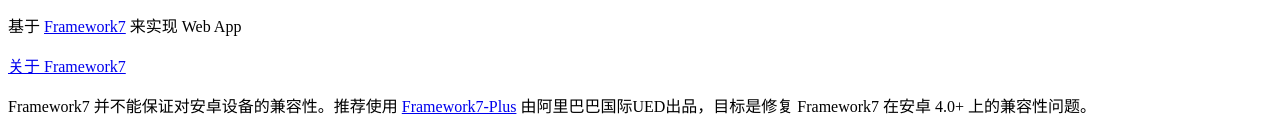
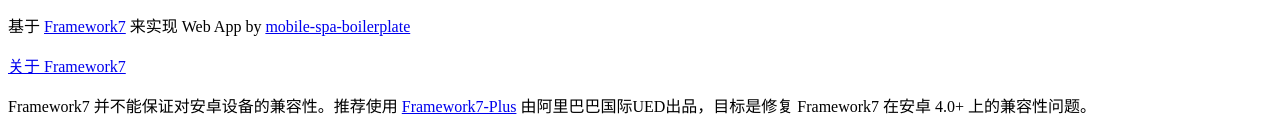
Before and after one commit to appbone/mobile-spa-boilerplate, a plain HTML site: page home/home.html in a window 1280 px wide. Shown: the part 3237-3370 px from the top of the page. Drawn offline with Linux system fonts and the light colour scheme.

Commit message:
添加本项目链接

```diff
--- a/home/home.html
+++ b/home/home.html
@@ -164,7 +164,7 @@
                 </div>
                 <div id="tab2" class="tab">
                     <div class="content-block">
-                        <p>基于 <a href="http://www.idangero.us/framework7" target="_blank" class="external">Framework7</a> 来实现 Web App</p>
+                        <p>基于 <a href="http://www.idangero.us/framework7" target="_blank" class="external">Framework7</a> 来实现 Web App by <a href="https://github.com/appbone/mobile-spa-boilerplate" target="_blank" class="external">mobile-spa-boilerplate</a></p>
                         <p><a href="#" class="js-popup-about">关于 Framework7</a></p>
                         <p>Framework7 并不能保证对安卓设备的兼容性。推荐使用 <a href="https://github.com/sdc-fe/Framework7-Plus" target="_blank" class="external">Framework7-Plus</a> 由阿里巴巴国际UED出品，目标是修复 Framework7 在安卓 4.0+ 上的兼容性问题。</p>
                     </div>
```
